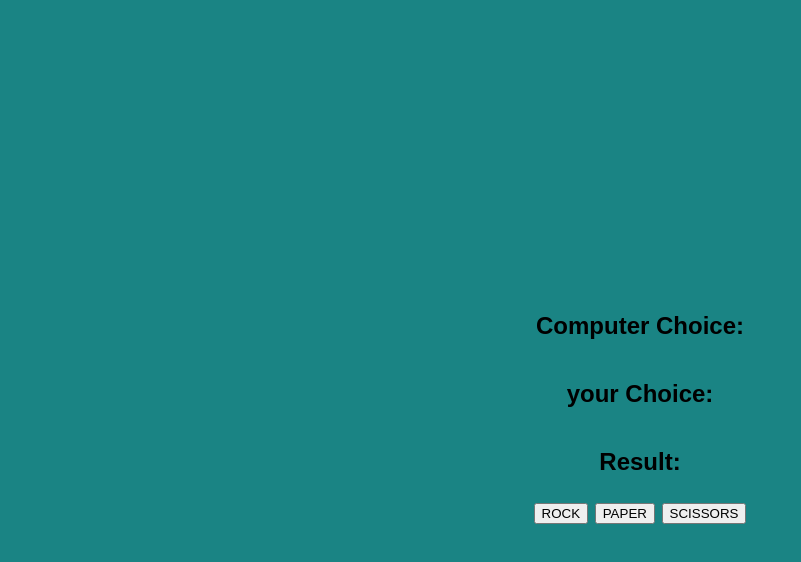
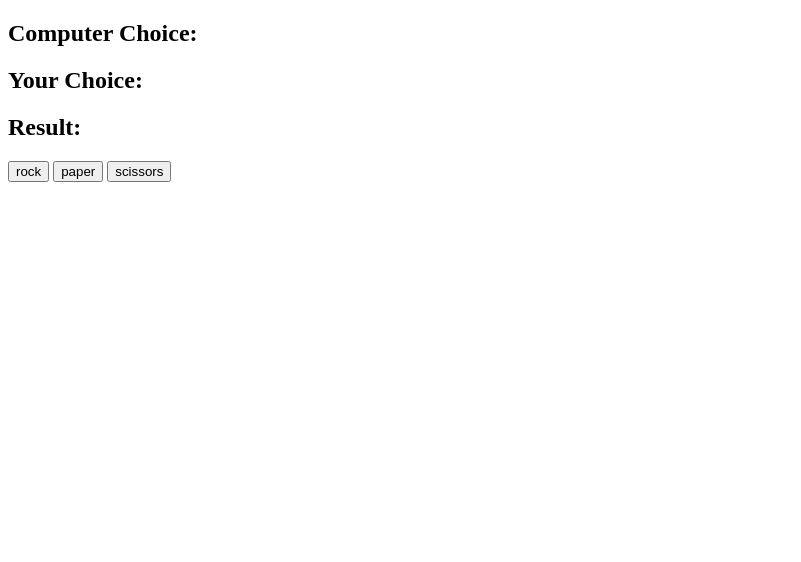
Before and after one commit to Aman-Sharma1221/Rock-Paper-Scissors-game, a plain HTML site: page index.html in a window 1280 px wide. Shown: the whole page, without its empty margins (0-801 px from the left). Drawn offline with Linux system fonts and the light colour scheme.

Commit message:
Update index.html

```diff
--- a/index.html
+++ b/index.html
@@ -1,21 +1,22 @@
 <!DOCTYPE html>
 <html lang="en" dir="ltr">
+
 <head>
     <meta charset="utf-8">
     <title>ROCK PAPER SCISSOR</title>
-        <link rel="stylesheet" href="styles.css">
 </head>
+
 <body>
-        <h2>  Computer Choice: <span id="computer-choice" ></span></h2>
-        <h2>  your Choice: <span id="user-choice" ></span></h2>
+
+    <h2>Computer Choice: <span id="computer-choice"></span></h2>
+    <h2>Your Choice: <span id="user-choice"></span></h2>
     <h2>Result: <span id="result"></span></h2>
-        <div class="arrangebtn">
-       <button id="rock">ROCK </button>
-        <button id="paper">PAPER </button>
-      <button id="Scissors">SCISSORS </button>
-        </div>
-        <script src="APP.js" charset="utf-8"></script>
 
+    <button id="rock">rock</button>
+    <button id="paper">paper</button>
+    <button id="scissors">scissors</button>
 
+    <script src="app.js" charset="utf-8"></script>
 </body>
+
 </html>
```
Lines whose indentation alone changed are shown as unchanged.
